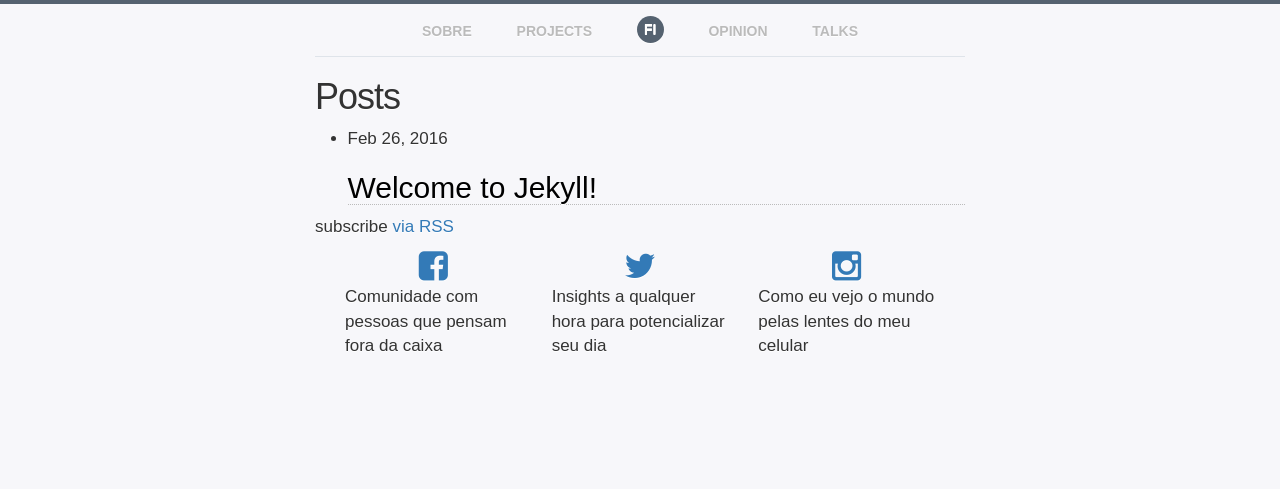
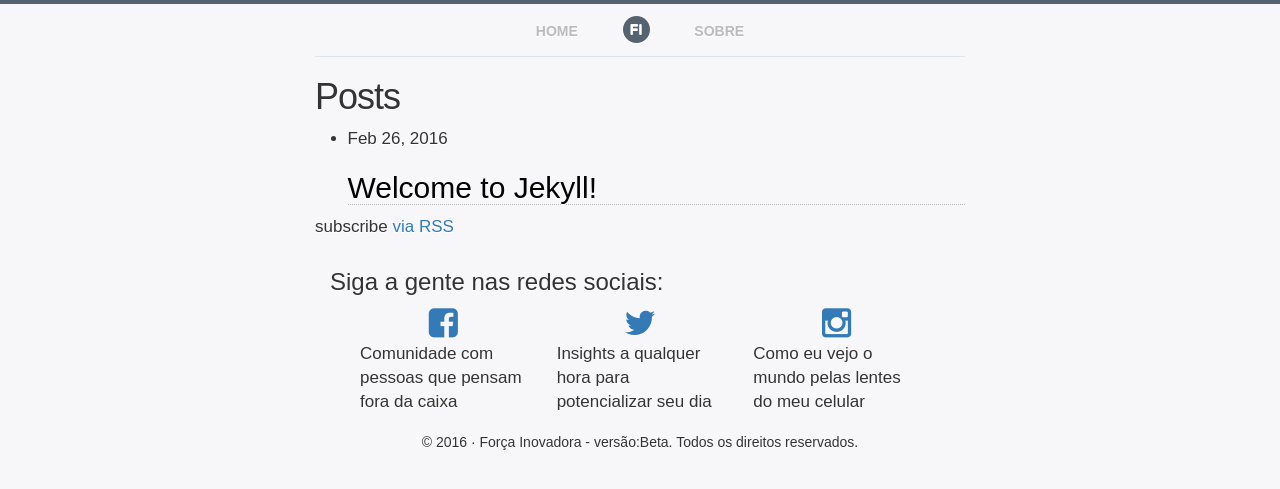
Before and after one commit to gabspereira/uniegabpereira.github.io, a Jekyll site: the page built from index.html, in a window 1280 px wide. Shown: the top 489 px of the page. Built offline with Jekyll 4.4.1, drawn with Linux system fonts in a browser that asks for light colours; nearby versions of some CDN libraries; some web fonts are replaced; comment, search, counter and statistics services are not loaded.

Commit message:
Update /about

```diff
--- a/_includes/footer.html
+++ b/_includes/footer.html
@@ -1,5 +1,6 @@
 <footer class="site-footer">
-
+<div class="col-md-12 col-sm-12 col-xs-12">
+  <h3>Siga a gente nas redes sociais:</h3>
   <div class="wrapper">
     <div class="footer-col-wrapper">
       <div class="col-md-12 col-sm-12 col-xs-12">
@@ -23,5 +24,8 @@
     </div>
 
   </div>
-
+</div>
+<div class="col-md-12 col-sm-12 col-xs-12">
+<h5 class="text-center">  © 2016 · Força Inovadora - versão:Beta. Todos os direitos reservados.</h5>
+</div>
 </footer>
--- a/_includes/header.html
+++ b/_includes/header.html
@@ -1,9 +1,7 @@
     <header>
       <ul class="nav">
+        <li><a href="/">Home</a></li>
+        <li class="logo"><a href="/">FI</a></li>
         <li><a href="/sobre.html">Sobre</a></li>
-				<li><a href="/projects">Projects</a></li>
-        <li class="logo"><a href="/">FI</a></li>
-				<li><a href="/opinion">Opinion</a></li>
-        <li><a href="/talks">Talks</a></li>
       </ul>
     </header>
--- a/sobre.html
+++ b/sobre.html
@@ -34,6 +34,7 @@
     <p>Venha fazer parte desse grupo de jovens talentos que compartilham <strong>desafios e insights</strong>, conto com sua presença e tenho certeza que de alguma forma farei parte da sua evolução!</p>
     <p>Sejam bem vindos!</p>
       <p>Um sincero abraço à todos vocês, <strong>bora fazer acontecer!</strong></p>
+    <img src="/img/About_Gabriel_Pereira.jpg" class="img-responsive">
   </div>
 </div>
 
```
Also changed, not shown: 4 other files.
